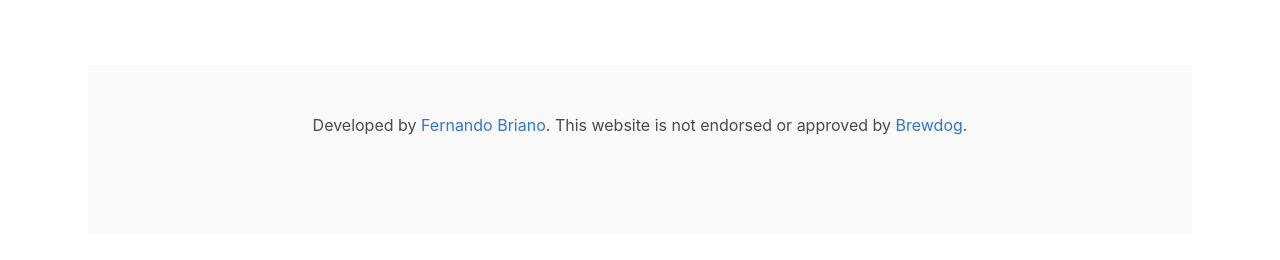
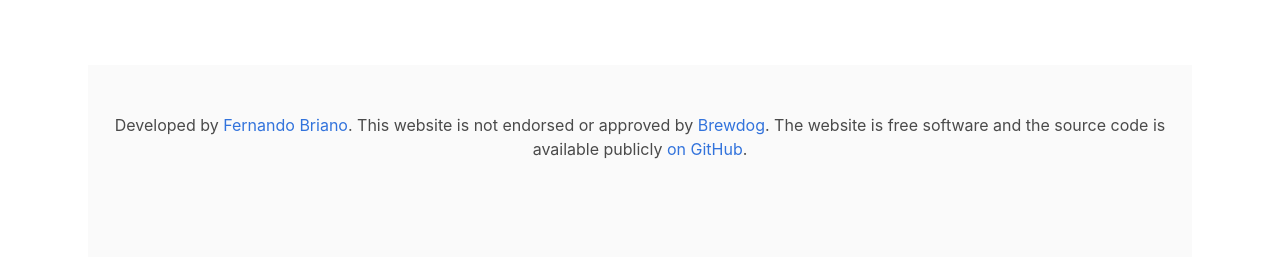
Before and after one commit to picandocodigo/efp_discount, a website: page bookmarklet.htm in a window 1280 px wide. Shown: the part 1071-1331 px from the top of the page. Drawn offline with nearby package versions, Linux system fonts and the light colour scheme.

Commit message:
Add GitHub link

```diff
--- a/bookmarklet.htm
+++ b/bookmarklet.htm
@@ -58,7 +58,7 @@
       </section>
 
       <footer class="footer">
-        Developed by <a href="https://fernandobriano.com" target="_blank">Fernando Briano</a>. This website is not endorsed or approved by <a href="https://www.brewdog.com/" target="_blank">Brewdog</a>.
+        Developed by <a href="https://fernandobriano.com" target="_blank">Fernando Briano</a>. This website is not endorsed or approved by <a href="https://www.brewdog.com/" target="_blank">Brewdog</a>. The website is free software and the source code is available publicly <a href="https://github.com/picandocodigo/efp_discount">on GitHub</a>.
       </footer>
     </div>
   </body>
```
Also changed, not shown: index.html (+1 -1 lines).
